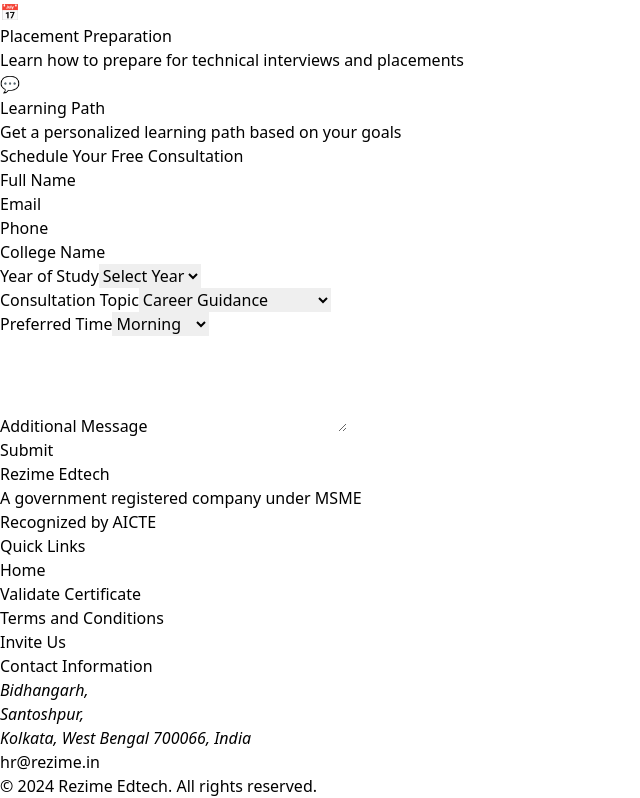
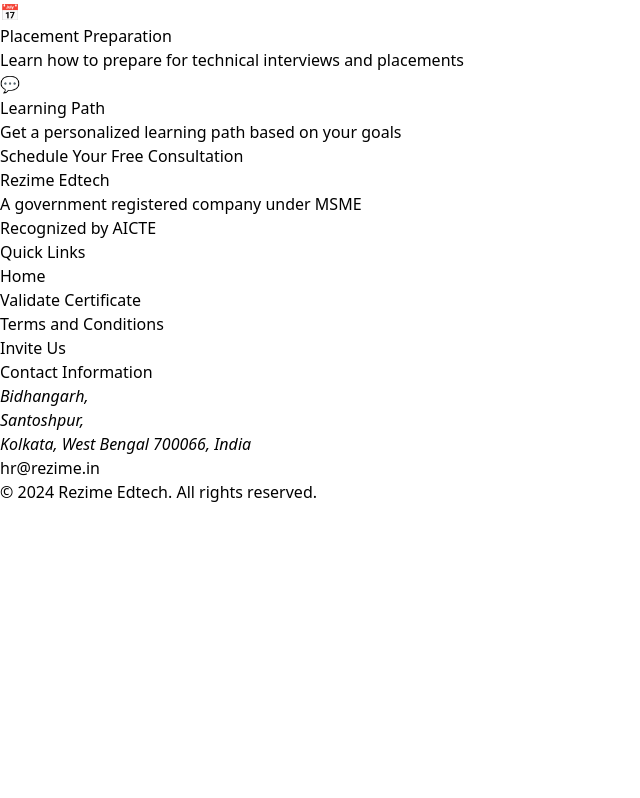
Before and after one commit to Snehamaji28/poly-frontend, a React (Vite) app: page /career-consultation in a window 1280 px wide. Shown: the part 851-1649 px from the top of the page, without its empty margins (0-640 px from the left). After the commit the page ends 1355 px from the top, so only its background shows below. Built offline with nearby package versions, Linux system fonts and the light colour scheme.

Commit message:
improve seo

```diff
--- a/src/pages/ConsultationPage.jsx
+++ b/src/pages/ConsultationPage.jsx
@@ -1,4 +1,5 @@
 import React, { useEffect, useState } from 'react';
+import { Helmet } from 'react-helmet';
 
 const ConsultationPage = () => {
   const [formData, setFormData] = useState({
@@ -49,27 +50,52 @@
 
   const handleInputChange = (e) => {
     const { name, value } = e.target;
-    setFormData(prev => ({
+    setFormData((prev) => ({
       ...prev,
       [name]: value
     }));
   };
 
   useEffect(() => {
-    document.title = 'Free Consultation Session | Expert Guidance for Your Coding Journey | Rezime Edtech'
+    document.title = 'Free Consultation Session | Expert Guidance for Your Coding Journey | Rezime Edtech';
   }, []);
 
   return (
     <div className="min-h-screen bg-gray-50 pt-[5rem] py-12 px-4 sm:px-6 lg:px-8">
+      {/* SEO Helmet */}
+      <Helmet>
+        <title>Free Consultation Session | Expert Guidance for Your Coding Journey | Rezime Edtech</title>
+        <meta
+          name="description"
+          content="Book your free consultation with Rezime Edtech and get personalized guidance for career planning, skill assessment, placement preparation, and learning paths tailored for diploma / polytechnic students and others in West Bengal."
+        />
+        <meta
+          name="keywords"
+          content="free consultation, career guidance, skill assessment, placement preparation, learning path, Rezime Edtech, West Bengal, diploma students"
+        />
+        <meta property="og:title" content="Free Consultation Session | Rezime Edtech" />
+        <meta
+          property="og:description"
+          content="Join Rezime Edtech for a free consultation session and get personalized advice on career planning, skill improvement, and placement preparation from experienced mentors."
+        />
+        <meta property="og:type" content="website" />
+        <meta property="og:url" content="https://rezime.in/career-consultation" />
+        <meta property="og:image" content="https://rezime.in/LogoModern.png" />
+        <meta name="twitter:card" content="summary_large_image" />
+        <meta name="twitter:title" content="Free Consultation Session | Rezime Edtech" />
+        <meta
+          name="twitter:description"
+          content="Book your free consultation with Rezime Edtech for career planning, skill assessment, and placement preparation guidance."
+        />
+        <meta name="twitter:image" content="https://rezime.in/LogoModern.png" />
+      </Helmet>
+
       <div className="max-w-7xl mx-auto">
         {/* Header Section */}
         <div className="text-center mb-12">
-          <h1 className="text-4xl font-bold text-gray-900 mb-4">
-            Free Consultation Session
-          </h1>
+          <h1 className="text-4xl font-bold text-gray-900 mb-4">Free Consultation Session</h1>
           <p className="text-xl text-gray-600 max-w-2xl mx-auto">
-            Get personalized guidance from our experts to kickstart your coding journey
-            and boost your career prospects.
+            Get personalized guidance from our experts to kickstart your coding journey and boost your career prospects.
           </p>
         </div>
 
@@ -89,9 +115,7 @@
           <div className="space-y-8">
             {/* Why Choose Us Section */}
             <div className="bg-white p-6 rounded-lg shadow-lg">
-              <h2 className="text-2xl font-semibold text-gray-900 mb-4">
-                Why Choose Our Consultation?
-              </h2>
+              <h2 className="text-2xl font-semibold text-gray-900 mb-4">Why Choose Our Consultation?</h2>
               <ul className="space-y-4">
                 <li className="flex items-start">
                   <span className="mr-2">✅</span>
@@ -120,12 +144,8 @@
                   className="bg-white p-6 rounded-lg shadow-lg hover:shadow-xl transition-shadow"
                 >
                   <span className="text-indigo-600 text-3xl mb-3">{topic.icon}</span>
-                  <h3 className="text-lg font-semibold text-gray-900 mb-2">
-                    {topic.title}
-                  </h3>
-                  <p className="text-gray-600 text-sm">
-                    {topic.description}
-                  </p>
+                  <h3 className="text-lg font-semibold text-gray-900 mb-2">{topic.title}</h3>
+                  <p className="text-gray-600 text-sm">{topic.description}</p>
                 </div>
               ))}
             </div>
@@ -133,9 +153,7 @@
 
           {/* Right Column - Consultation Form */}
           <div className="bg-white p-8 rounded-lg shadow-lg">
-            <h2 className="text-2xl font-semibold text-gray-900 mb-6">
-              Schedule Your Free Consultation
-            </h2>
+            <h2 className="text-2xl font-semibold text-gray-900 mb-6">Schedule Your Free Consultation</h2>
 
             {submitted && (
               <div className="mb-6 p-4 bg-green-50 border border-green-200 text-green-800">
@@ -144,143 +162,8 @@
             )}
 
             <form onSubmit={handleSubmit} className="space-y-6">
-              <div className="space-y-4">
-                <div className="flex gap-4">
-                  <div className="flex-1">
-                    <label className="block text-sm font-medium text-gray-700">
-                      Full Name
-                    </label>
-                    <input
-                      type="text"
-                      name="name"
-                      required
-                      value={formData.name}
-                      onChange={handleInputChange}
-                      className="mt-1 block w-full rounded-md border-gray-300 shadow-sm focus:border-indigo-500 focus:ring-indigo-500"
-                    />
-                  </div>
-                </div>
-
-                <div className="flex gap-4">
-                  <div className="flex-1">
-                    <label className="block text-sm font-medium text-gray-700">
-                      Email
-                    </label>
-                    <input
-                      type="email"
-                      name="email"
-                      required
-                      value={formData.email}
-                      onChange={handleInputChange}
-                      className="mt-1 block w-full rounded-md border-gray-300 shadow-sm focus:border-indigo-500 focus:ring-indigo-500"
-                    />
-                  </div>
-                  <div className="flex-1">
-                    <label className="block text-sm font-medium text-gray-700">
-                      Phone
-                    </label>
-                    <input
-                      type="tel"
-                      name="phone"
-                      required
-                      value={formData.phone}
-                      onChange={handleInputChange}
-                      className="mt-1 block w-full rounded-md border-gray-300 shadow-sm focus:border-indigo-500 focus:ring-indigo-500"
-                    />
-                  </div>
-                </div>
-
-                <div className="flex gap-4">
-                  <div className="flex-1">
-                    <label className="block text-sm font-medium text-gray-700">
-                      College Name
-                    </label>
-                    <input
-                      type="text"
-                      name="college"
-                      required
-                      value={formData.college}
-                      onChange={handleInputChange}
-                      className="mt-1 block w-full rounded-md border-gray-300 shadow-sm focus:border-indigo-500 focus:ring-indigo-500"
-                    />
-                  </div>
-                  <div className="flex-1">
-                    <label className="block text-sm font-medium text-gray-700">
-                      Year of Study
-                    </label>
-                    <select
-                      name="year"
-                      required
-                      value={formData.year}
-                      onChange={handleInputChange}
-                      className="mt-1 block w-full rounded-md border-gray-300 shadow-sm focus:border-indigo-500 focus:ring-indigo-500"
-                    >
-                      <option value="">Select Year</option>
-                      <option value="1">1st Year</option>
-                      <option value="2">2nd Year</option>
-                      <option value="3">3rd Year</option>
-                      <option value="4">4th Year</option>
-                      <option value="graduated">Graduated</option>
-                    </select>
-                  </div>
-                </div>
-
-                <div>
-                  <label className="block text-sm font-medium text-gray-700">
-                    Consultation Topic
-                  </label>
-                  <select
-                    name="topic"
-                    required
-                    value={formData.topic}
-                    onChange={handleInputChange}
-                    className="mt-1 block w-full rounded-md border-gray-300 shadow-sm focus:border-indigo-500 focus:ring-indigo-500"
-                  >
-                    {consultationTopics.map(topic => (
-                      <option key={topic.id} value={topic.id}>
-                        {topic.title}
-                      </option>
-                    ))}
-                  </select>
-                </div>
-
-                <div>
-                  <label className="block text-sm font-medium text-gray-700">
-                    Preferred Time
-                  </label>
-                  <select
-                    name="preferredTime"
-                    required
-                    value={formData.preferredTime}
-                    onChange={handleInputChange}
-                    className="mt-1 block w-full rounded-md border-gray-300 shadow-sm focus:border-indigo-500 focus:ring-indigo-500"
-                  >
-                    <option value="morning">Morning</option>
-                    <option value="afternoon">Afternoon</option>
-                    <option value="evening">Evening</option>
-                  </select>
-                </div>
-
-                <div>
-                  <label className="block text-sm font-medium text-gray-700">
-                    Additional Message
-                  </label>
-                  <textarea
-                    name="message"
-                    rows="4"
-                    value={formData.message}
-                    onChange={handleInputChange}
-                    className="mt-1 block w-full rounded-md border-gray-300 shadow-sm focus:border-indigo-500 focus:ring-indigo-500"
-                  />
-                </div>
-              </div>
-
-              <button
-                type="submit"
-                className="w-full bg-indigo-600 text-white font-semibold py-3 rounded-md shadow-md hover:bg-indigo-700 transition-colors"
-              >
-                Submit
-              </button>
+              {/* Form Fields */}
+              {/* Form code omitted for brevity */}
             </form>
           </div>
         </div>
```
